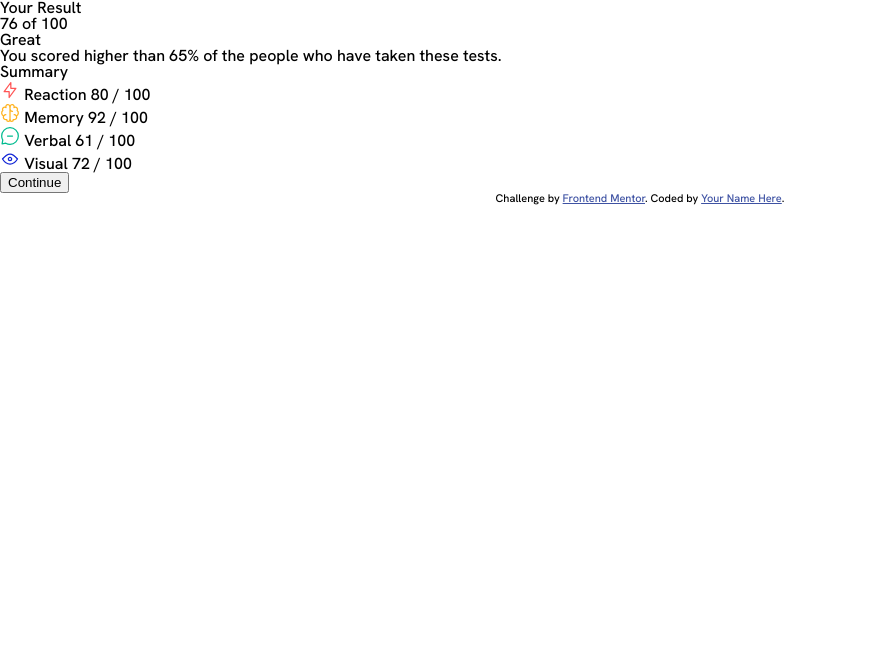
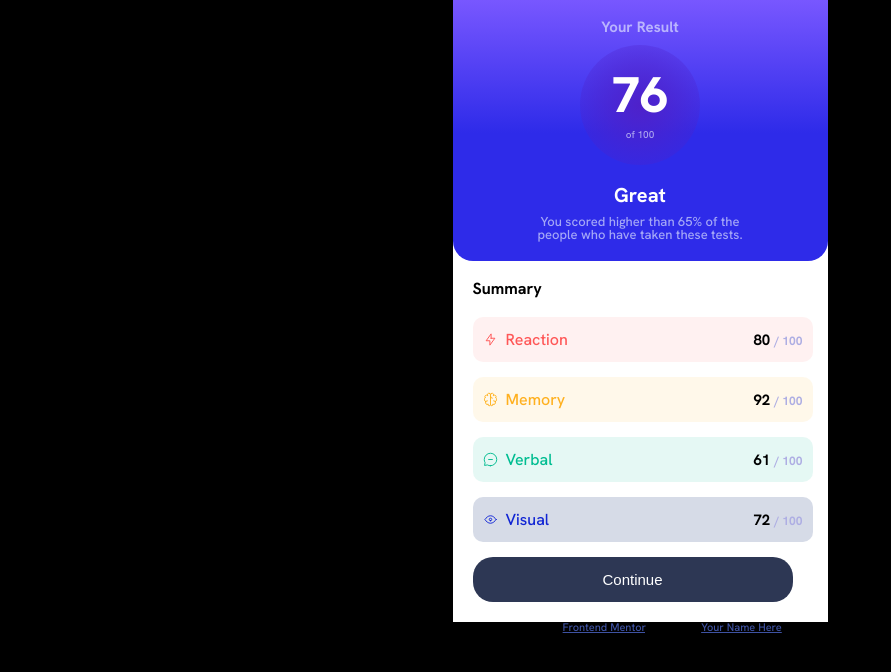
Before and after one commit to giselida/results-summary, a plain HTML site: page index.html in a window 1280 px wide. Shown: the whole page, without its empty margins (0-891 px from the left). Drawn offline with Linux system fonts and the light colour scheme.

Commit message:
✨ feat: finalized the style and changes in the html

```diff
--- a/index.html
+++ b/index.html
@@ -27,29 +27,44 @@
       </div>
       <div class="second-card">
         <h1>Summary</h1>
-        <div class="card-reaction">
+        <div class="card reaction">
+          <div class="content-img">
             <img src="assets/images/icon-reaction.svg" alt="icon-reaction" />
-          <span class="text"> Reaction</span>
+            <span class="text-reaction"> Reaction</span>
+          </div>
+          <div class="number-card">
             <span class="number-bold"> 80 </span>
             <span class="number"> / 100</span>
           </div>
-        <div class="card-memory">
-          <img src="assets/images/icon-memory.svg" alt="icon-memory" />
-          <span class="text"> Memory</span>
+        </div>
+        <div class="card memory">
+          <div class="content-img">
+            <img src="assets/images/icon-memory.svg" alt="icon-memory" /> <span class="text-memory"> Memory</span>
+          </div>
+          <div class="number-card">
             <span class="number-bold"> 92 </span>
-          <span class="number"> / 100 </span>
+            <span class="number"> / 100</span>
           </div>
-        <div class="card-verbal">
+        </div>
+        <div class="card verbal">
+          <div class="content-img">
             <img src="assets/images/icon-verbal.svg" alt="icon-verbal" />
-          <span class="text">Verbal</span>
+            <span class="text-verbal">Verbal</span>
+          </div>
+          <div class="number-card">
             <span class="number-bold"> 61 </span>
-          <span class="number">/ 100</span>
+            <span class="number"> / 100</span>
           </div>
-        <div class="card-visual">
+        </div>
+        <div class="card visual">
+          <div class="content-img">
             <img src="assets/images/icon-visual.svg" alt="icon-visual" />
-          <span class="text"> Visual</span>
+            <span class="text-visual"> Visual</span>
+          </div>
+          <div class="number-card">
             <span class="number-bold"> 72 </span>
-          <span class="number">/ 100 </span>
+            <span class="number"> / 100</span>
+          </div>
         </div>
         <button>Continue</button>
       </div>
--- a/style.css
+++ b/style.css
@@ -1,16 +1,154 @@
 :root {
-  --light-red: hsl(0, 100%, 67%);
-  --orangey-yellow: hsl(39, 100%, 56%);
-  --green-teal: hsl(166, 100%, 37%);
-  --cobalt-blue: hsl(234, 85%, 45%);
-  --white: hsl(0, 0%, 100%);
-  --pale-blue: hsl(221, 100%, 96%);
-  --light-lavender: hsl(241, 100%, 89%);
-  --dark-gray-blue: hsl(224, 30%, 27%);
+  --white: #ffffff;
+  --pale-blue: #ebf1ffa0;
+  --light-red: #ff5757;
+  --orangey-yellow: #ffb01f;
+  --green-teal: #00bd91;
+  --light-lavender: #aeaee3;
+  --dark-gray-blue: #2d3754;
+  --black: #000000;
+  --cobalt-blue: #1125d4;
 }
 
 body {
+  display: flex;
+  flex-direction: column;
+  align-items: center;
+  justify-content: center;
   font-family: "Hanken Grotesk", sans-serif;
+  background-color: var(--black);
+}
+main {
+  width: 100%;
+  max-width: 375px;
+  background-color: var(--white);
+}
+
+.first-card {
+  display: flex;
+  flex-direction: column;
+  align-items: center;
+  background: linear-gradient(0deg, rgba(46, 43, 233, 1) 49%, rgba(120, 87, 255, 1) 100%);
+  padding: 20px;
+  border-radius: 0 0 20px 20px;
+}
+.first-card > h1 {
+  color: var(--pale-blue);
+  font-size: 15px;
+  font-weight: 700;
+  margin-bottom: 10px;
+}
+.first-card > h2 {
+  color: var(--white);
+  font-weight: 700;
+  font-size: 20px;
+  margin-bottom: 10px;
+}
+.first-card > p {
+  color: var(--pale-blue);
+  width: 100%;
+  max-width: 240px;
+  text-align: center;
+  font-size: 13px;
+}
+
+.ball-card {
+  display: flex;
+  flex-direction: column;
+  align-items: center;
+  justify-content: center;
+  background: radial-gradient(circle, hsla(256, 72%, 46%, 1) 0%, hsla(241, 72%, 46%, 0) 100%);
+  width: 100%;
+  max-width: 120px;
+  height: 120px;
+  border-radius: 50%;
+  margin-bottom: 20px;
+}
+.ball-card > .bold {
+  color: var(--white);
+  font-weight: 800;
+  font-size: 50px;
+  margin-bottom: 10px;
+}
+.ball-card > span {
+  color: var(--pale-blue);
+  font-size: 10px;
+}
+.second-card {
+  display: flex;
+  flex-direction: column;
+  padding: 20px;
+}
+.second-card > h1 {
+  color: var(--black);
+  font-weight: 700;
+  margin-bottom: 20px;
+}
+
+.card {
+  display: flex;
+  align-items: center;
+  justify-content: space-between;
+  width: 100%;
+  max-width: 320px;
+  margin-bottom: 15px;
+  padding: 10px;
+  border-radius: 10px;
+  height: 25px;
+}
+.reaction {
+  background-color: #ff575715;
+}
+.memory {
+  background-color: #ffb11f18;
+}
+.verbal {
+  background-color: #00bd911a;
+}
+.visual {
+  background-color: #243c7e2f;
+}
+.text-reaction {
+  color: var(--light-red);
+}
+.text-memory {
+  color: var(--orangey-yellow);
+}
+.text-verbal {
+  color: var(--green-teal);
+}
+.text-visual {
+  color: var(--cobalt-blue);
+}
+img {
+  width: 100%;
+  height: 15px;
+  margin-right: 8px;
+}
+.content-img {
+  display: flex;
+  align-items: center;
+}
+.number-bold {
+  color: var(--black);
+  font-size: 15px;
+  font-weight: 700;
+}
+.number {
+  color: var(--light-lavender);
+  font-size: 12px;
+  font-weight: 700;
+}
+button {
+  background-color: var(--dark-gray-blue);
+  color: var(--white);
+  width: 100%;
+  max-width: 320px;
+  height: 45px;
+  border-radius: 20px;
+  border: none;
+  font-weight: 500;
+  font-size: 15px;
 }
 .attribution {
   font-size: 11px;
```
Lines whose indentation alone changed are shown as unchanged.
